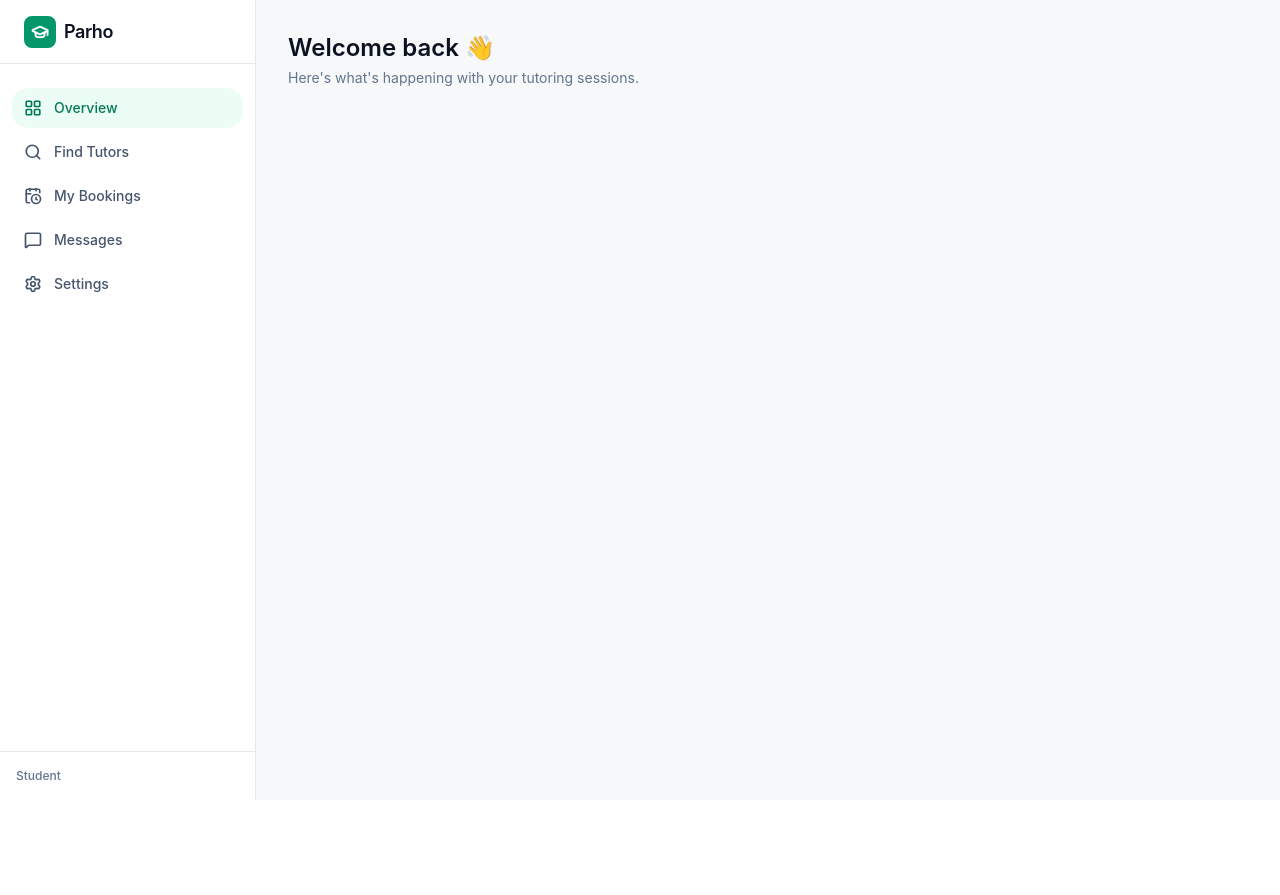
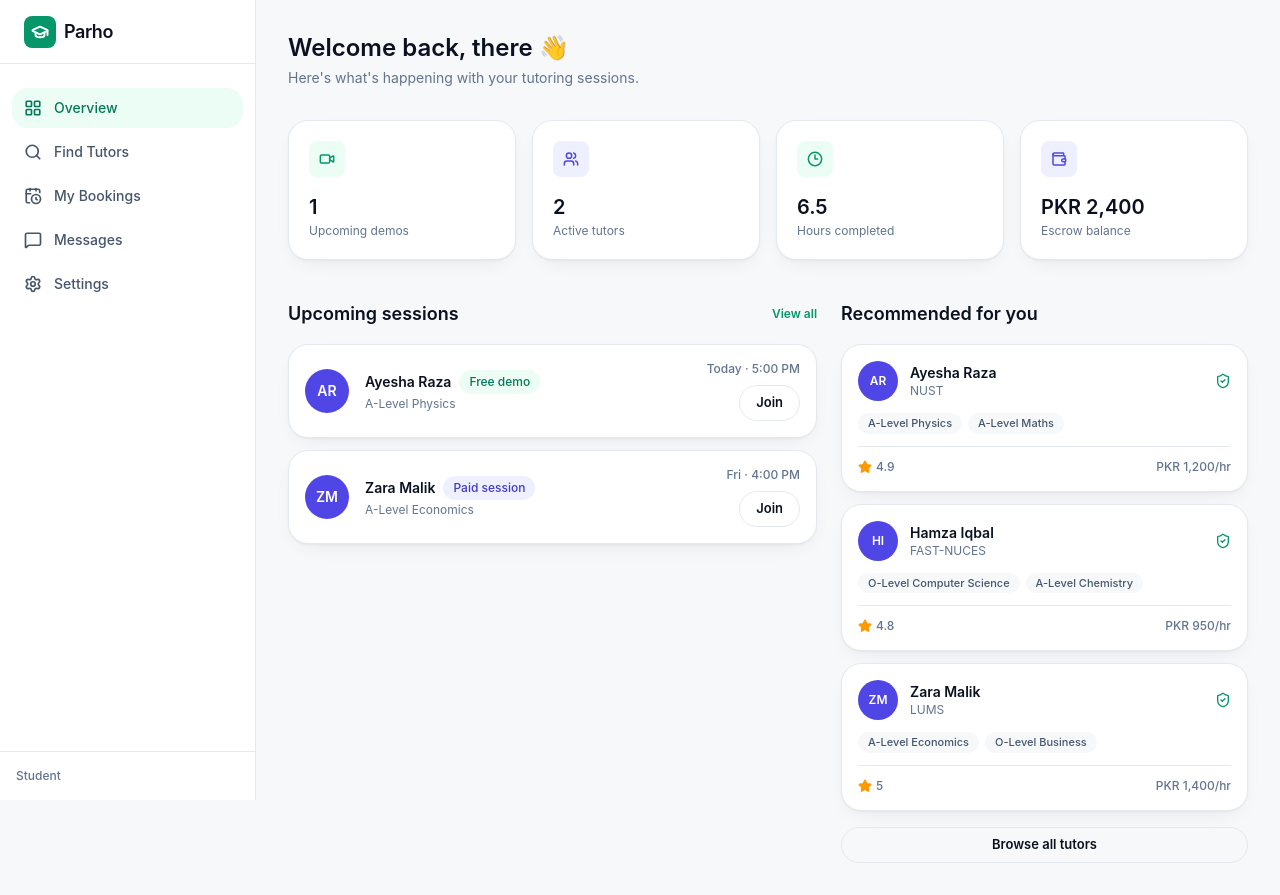
Before and after one commit to MAbdullahDev01/parho, a Next.js app in the folder frontend/: page /dashboard/student in a window 1280 px wide. Before the commit the page ends 800 px from the top, so only its background shows below. Built offline with nearby package versions, Linux system fonts and the light colour scheme; no server answers.

Commit message:
feat(frontend/dashboard): a dashboard added for students

```diff
--- a/frontend/app/dashboard/student/page.tsx
+++ b/frontend/app/dashboard/student/page.tsx
@@ -1,11 +1,191 @@
-export default function StudentOverviewPage() {
+// frontend/app/dashboard/student/page.tsx
+import { currentUser } from "@clerk/nextjs/server";
+import Link from "next/link";
+import {
+  CalendarClock,
+  Clock3,
+  ShieldCheck,
+  Star,
+  Users,
+  Video,
+  Wallet,
+} from "lucide-react";
+import { Badge } from "@/components/ui/Badge";
+import { Button } from "@/components/ui/Button";
+import { Card } from "@/components/ui/Card";
+import { tutors } from "@/lib/Data";
+
+// TODO: replace with real data from Supabase once bookings/wallet exist.
+const stats = [
+  { label: "Upcoming demos", value: "1", icon: Video, accent: "emerald" as const },
+  { label: "Active tutors", value: "2", icon: Users, accent: "indigo" as const },
+  { label: "Hours completed", value: "6.5", icon: Clock3, accent: "emerald" as const },
+  { label: "Escrow balance", value: "PKR 2,400", icon: Wallet, accent: "indigo" as const },
+];
+
+const upcomingSessions = [
+  {
+    id: "s1",
+    tutor: "Ayesha Raza",
+    initials: "AR",
+    subject: "A-Level Physics",
+    type: "Free demo",
+    time: "Today · 5:00 PM",
+  },
+  {
+    id: "s2",
+    tutor: "Zara Malik",
+    initials: "ZM",
+    subject: "A-Level Economics",
+    type: "Paid session",
+    time: "Fri · 4:00 PM",
+  },
+];
+
+const accentClasses = {
+  emerald: "bg-emerald-50 text-emerald-600",
+  indigo: "bg-indigo-50 text-indigo-600",
+};
+
+export default async function StudentOverviewPage() {
+  const user = await currentUser();
+  const firstName = user?.firstName ?? "there";
+
   return (
     <div>
-      <h1 className="font-display text-2xl font-semibold text-ink">Welcome back 👋</h1>
+      <h1 className="font-display text-2xl font-semibold text-ink">
+        Welcome back, {firstName} 👋
+      </h1>
       <p className="mt-1 text-sm text-slate-500">
-        Here's what's happening with your tutoring sessions.
+        Here&apos;s what&apos;s happening with your tutoring sessions.
       </p>
-      {/* Stat cards, upcoming demos, etc. go here next */}
+
+      {/* Stats */}
+      <div className="mt-8 grid gap-4 sm:grid-cols-2 lg:grid-cols-4">
+        {stats.map(({ label, value, icon: Icon, accent }) => (
+          <Card key={label} className="p-5">
+            <div className={`flex h-9 w-9 items-center justify-center rounded-lg ${accentClasses[accent]}`}>
+              <Icon className="h-4 w-4" strokeWidth={2.25} />
+            </div>
+            <p className="mt-4 font-display text-xl font-semibold text-ink">{value}</p>
+            <p className="mt-0.5 text-xs text-slate-500">{label}</p>
+          </Card>
+        ))}
+      </div>
+
+      <div className="mt-10 grid gap-6 lg:grid-cols-[1.3fr_1fr]">
+        {/* Upcoming sessions */}
+        <div>
+          <div className="flex items-center justify-between">
+            <h2 className="font-display text-lg font-semibold text-ink">
+              Upcoming sessions
+            </h2>
+            <Link
+              href="/dashboard/student/bookings"
+              className="text-xs font-semibold text-emerald-600 hover:text-emerald-700"
+            >
+              View all
+            </Link>
+          </div>
+
+          <div className="mt-4 space-y-3">
+            {upcomingSessions.length === 0 ? (
+              <Card className="flex flex-col items-center gap-2 p-8 text-center">
+                <CalendarClock className="h-6 w-6 text-slate-300" />
+                <p className="text-sm text-slate-500">
+                  No sessions booked yet — find a tutor to get started.
+                </p>
+                <Link href="/dashboard/student/tutors">
+                  <Button size="sm" className="mt-2">
+                    Find a tutor
+                  </Button>
+                </Link>
+              </Card>
+            ) : (
+              upcomingSessions.map((session) => (
+                <Card key={session.id} className="flex items-center gap-4 p-4">
+                  <div className="flex h-11 w-11 shrink-0 items-center justify-center rounded-full bg-indigo-600 font-display text-sm font-semibold text-white">
+                    {session.initials}
+                  </div>
+                  <div className="min-w-0 flex-1">
+                    <div className="flex items-center gap-2">
+                      <p className="truncate font-display text-sm font-semibold text-ink">
+                        {session.tutor}
+                      </p>
+                      <Badge variant={session.type === "Free demo" ? "emerald" : "indigo"}>
+                        {session.type}
+                      </Badge>
+                    </div>
+                    <p className="mt-0.5 text-xs text-slate-500">{session.subject}</p>
+                  </div>
+                  <div className="shrink-0 text-right">
+                    <p className="text-xs font-medium text-slate-500">{session.time}</p>
+                    <Button size="sm" variant="outline" className="mt-2">
+                      Join
+                    </Button>
+                  </div>
+                </Card>
+              ))
+            )}
+          </div>
+        </div>
+
+        {/* Recommended tutors */}
+        <div>
+          <h2 className="font-display text-lg font-semibold text-ink">
+            Recommended for you
+          </h2>
+          <div className="mt-4 space-y-3">
+            {tutors.slice(0, 3).map((tutor) => (
+              <Card key={tutor.id} className="p-4">
+                <div className="flex items-center justify-between">
+                  <div className="flex items-center gap-3">
+                    <div className="flex h-10 w-10 items-center justify-center rounded-full bg-indigo-600 font-display text-xs font-semibold text-white">
+                      {tutor.initials}
+                    </div>
+                    <div>
+                      <p className="font-display text-sm font-semibold text-ink">
+                        {tutor.name}
+                      </p>
+                      <p className="text-xs text-slate-500">{tutor.university}</p>
+                    </div>
+                  </div>
+                  <ShieldCheck className="h-4 w-4 text-emerald-600" />
+                </div>
+
+                <div className="mt-3 flex flex-wrap gap-1.5">
+                  {tutor.subjects.map((s) => (
+                    <span
+                      key={s.name}
+                      className="rounded-full bg-mist px-2.5 py-0.5 text-[11px] font-medium text-slate-600"
+                    >
+                      {s.name}
+                    </span>
+                  ))}
+                </div>
+
+                <div className="mt-3 flex items-center justify-between border-t border-line pt-3">
+                  <div className="flex items-center gap-1 text-amber-500">
+                    <Star className="h-3.5 w-3.5 fill-current" />
+                    <span className="text-xs font-medium text-slate-500">
+                      {tutor.rating}
+                    </span>
+                  </div>
+                  <span className="text-xs font-medium text-slate-500">
+                    PKR {tutor.rate.toLocaleString()}/hr
+                  </span>
+                </div>
+              </Card>
+            ))}
+          </div>
+
+          <Link href="/dashboard/student/tutors">
+            <Button variant="outline" size="sm" className="mt-4 w-full">
+              Browse all tutors
+            </Button>
+          </Link>
+        </div>
+      </div>
     </div>
   );
 }
```
